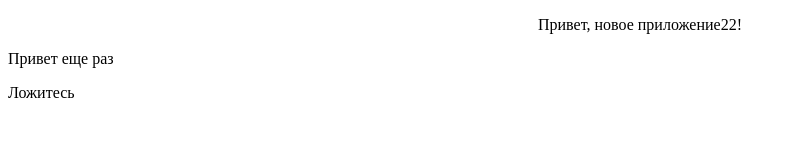
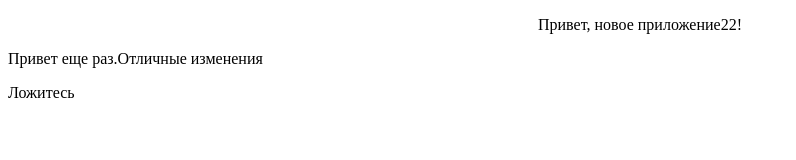
Before and after one commit to kupakup/boxfull, a plain HTML site: page index.html in a window 1280 px wide. Shown: the whole page, without its empty margins (0-796 px from the left). Drawn offline with Linux system fonts and the light colour scheme.

Commit message:
С возвращением222

```diff
--- a/index.html
+++ b/index.html
@@ -19,7 +19,7 @@
             <div class="class">
                 <p>
                     <div>
-                        <p>Привет еще раз</p>
+                        <p>Привет еще раз.Отличные изменения</p>
                     </div>
                 </p>
             </div>
```
